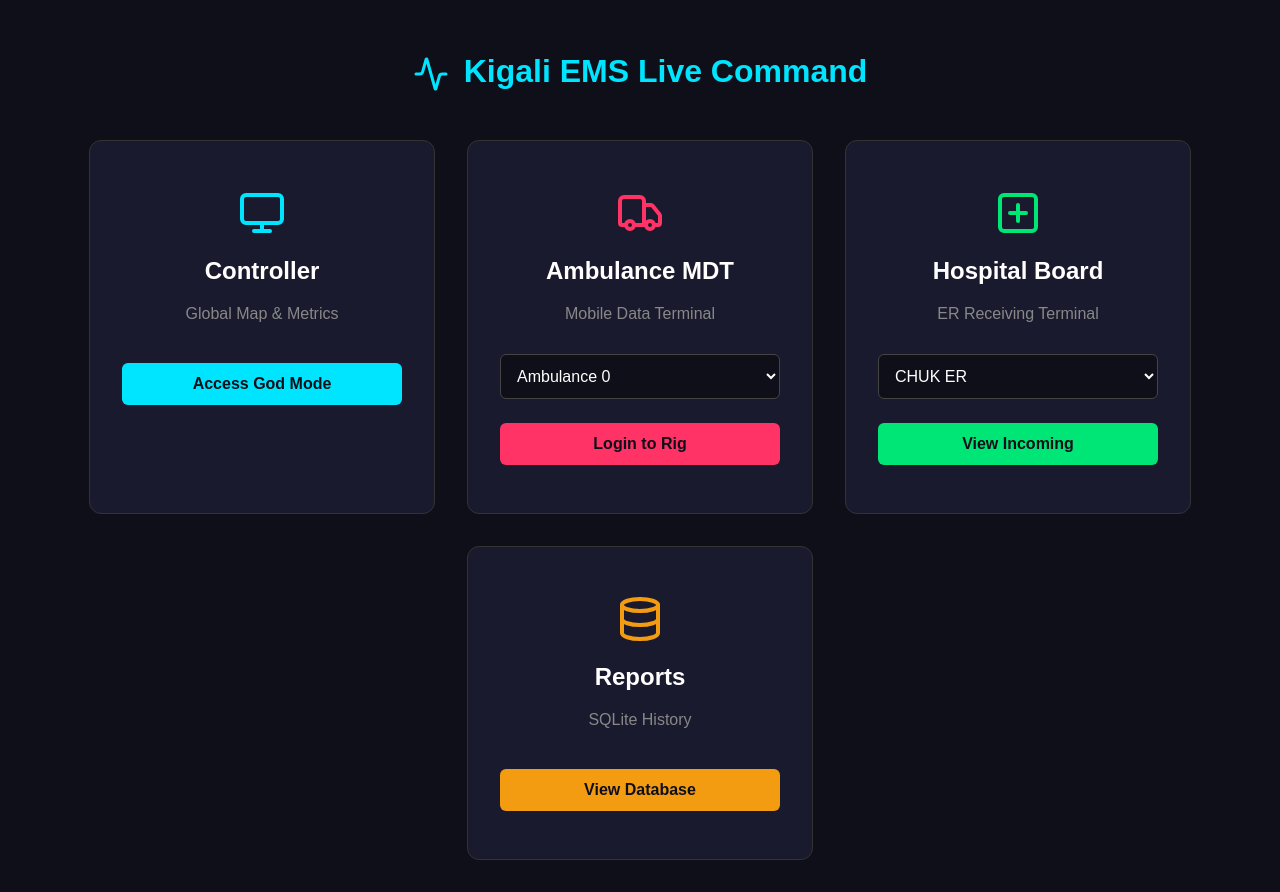
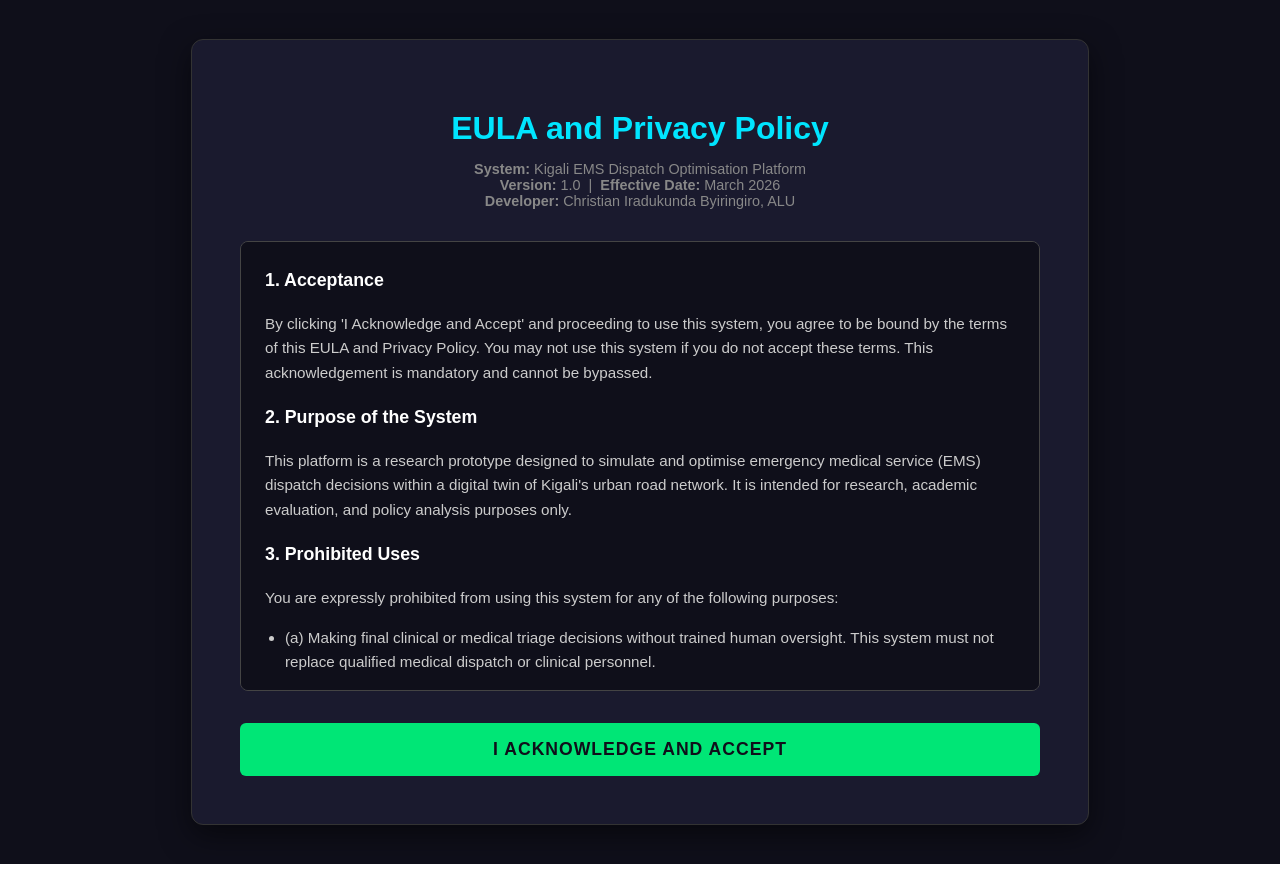
Before and after one commit to Christianib003/kigali-ems-pipeline-optimization, a React (Create React App) app in the folder kigali-ems-ui/: page / in a window 1280 px wide. After the commit the page ends 864 px from the top, so only its background shows below. Built offline with nearby package versions, Linux system fonts and the light colour scheme.

Commit message:
checkpoint

```diff
--- a/kigali-ems-ui/src/App.js
+++ b/kigali-ems-ui/src/App.js
@@ -2,6 +2,7 @@
 import { Activity, Truck, PlusSquare, Monitor, MapPin, AlertTriangle, Clock, ShieldAlert, Database } from 'lucide-react';
 
 export default function App() {
+  const [eulaAccepted, setEulaAccepted] = useState(false);
   const [role, setRole] = useState(null);
   const [clientId, setClientId] = useState('');
   const [isConnected, setIsConnected] = useState(false);
@@ -52,6 +53,67 @@
     return `${m}:${s}`;
   };
 
+
+  // ==========================================
+  // VIEW 0: EULA & PRIVACY POLICY (GATEKEEPER)
+  // ==========================================
+  if (!eulaAccepted) {
+    return (
+      <div style={{ padding: '2rem', fontFamily: 'sans-serif', backgroundColor: '#0f0f1a', color: 'white', minHeight: '100vh', display: 'flex', justifyContent: 'center', alignItems: 'center' }}>
+        <div style={{ backgroundColor: '#1a1a2e', padding: '3rem', borderRadius: '12px', width: '100%', maxWidth: '800px', border: '1px solid #333', boxShadow: '0 10px 30px rgba(0,0,0,0.5)' }}>
+          <h1 style={{ color: '#00e5ff', textAlign: 'center', marginBottom: '0.5rem' }}>EULA and Privacy Policy</h1>
+          <p style={{ textAlign: 'center', color: '#888', marginBottom: '2rem', fontSize: '0.9rem' }}>
+            <strong>System:</strong> Kigali EMS Dispatch Optimisation Platform <br/>
+            <strong>Version:</strong> 1.0 &nbsp;|&nbsp; <strong>Effective Date:</strong> March 2026 <br/>
+            <strong>Developer:</strong> Christian Iradukunda Byiringiro, ALU
+          </p>
+
+          {/* Scrollable Legal Text Box */}
+          <div style={{ backgroundColor: '#0f0f1a', padding: '1.5rem', borderRadius: '8px', height: '400px', overflowY: 'auto', border: '1px solid #444', color: '#ccc', lineHeight: '1.6', fontSize: '0.95rem', marginBottom: '2rem' }}>
+            <h3 style={{ color: 'white', marginTop: 0 }}>1. Acceptance</h3>
+            <p>By clicking 'I Acknowledge and Accept' and proceeding to use this system, you agree to be bound by the terms of this EULA and Privacy Policy. You may not use this system if you do not accept these terms. This acknowledgement is mandatory and cannot be bypassed.</p>
+
+            <h3 style={{ color: 'white' }}>2. Purpose of the System</h3>
+            <p>This platform is a research prototype designed to simulate and optimise emergency medical service (EMS) dispatch decisions within a digital twin of Kigali's urban road network. It is intended for research, academic evaluation, and policy analysis purposes only.</p>
+
+            <h3 style={{ color: 'white' }}>3. Prohibited Uses</h3>
+            <p>You are expressly prohibited from using this system for any of the following purposes:</p>
+            <ul style={{ paddingLeft: '20px' }}>
+              <li style={{ marginBottom: '10px' }}>(a) Making final clinical or medical triage decisions without trained human oversight. This system must not replace qualified medical dispatch or clinical personnel.</li>
+              <li style={{ marginBottom: '10px' }}>(b) Surveillance, monitoring, or tracking of individuals' urban movement patterns, regardless of stated purpose.</li>
+              <li style={{ marginBottom: '10px' }}>(c) Any operational deployment affecting real patients, paramedics, or healthcare facilities without first obtaining appropriate institutional approvals, a fresh Data Protection Impact Assessment (DPIA), and re-approval from an Ethics in Research Committee.</li>
+            </ul>
+
+            <h3 style={{ color: 'white' }}>4. Data Processed by This System</h3>
+            <p>In its current prototype form, this system processes only synthetic simulation data: algorithmically generated incident locations, severity classifications, and ambulance movement data. No real patient data, personal health information, or personally identifiable information (PII) is collected, stored, or transmitted at any stage. If this system is adapted for operational use, a formal DPIA must be conducted under the Rwanda Law No. 058/2021 on the Protection of Personal Data and Privacy before any real data is processed.</p>
+
+            <h3 style={{ color: 'white' }}>5. Data Minimisation</h3>
+            <p>The system is architected on the principle of data minimisation: dispatch decisions require only incident location (GPS coordinates) and severity classification. No patient name, age, identity, or medical history is required or should be provided to the system at any stage, including in operational deployments.</p>
+
+            <h3 style={{ color: 'white' }}>6. Human Oversight Requirement</h3>
+            <p>This system is a decision-support tool. All dispatch recommendations generated by the AI agent must be reviewed and confirmed by a trained human dispatcher before being acted upon in any real-world operational context. The system does not and must not operate as a fully autonomous dispatcher in life-critical settings. This requirement is consistent with the IEEE Ethically Aligned Design principles and Article 22 of the GDPR.</p>
+
+            <h3 style={{ color: 'white' }}>7. Transparency and Accountability</h3>
+            <p>All users of this system are entitled to an explanation of how dispatch decisions are made. The system logs all dispatch decisions, associated policy, and outcomes for audit and review. Users may request access to these logs at any time. The developer is accountable for the design of the algorithm and is obligated to disclose known limitations, including the current DQN model's performance characteristics, to any organisation considering operational deployment.</p>
+
+            <h3 style={{ color: 'white' }}>8. Limitation of Liability</h3>
+            <p>This system is provided for research purposes only. The developer makes no warranty — express or implied — regarding the accuracy, fitness for purpose, or completeness of the system's dispatch recommendations. The developer accepts no liability for outcomes resulting from misuse, unauthorised operational deployment, or use in contravention of the prohibited uses listed in Clause 3.</p>
+
+            <h3 style={{ color: 'white' }}>9. Contact and Reporting</h3>
+            <p>Any concerns about data use, system misuse, or ethical violations should be reported to: <strong>c.iradukund2@alustudent.com</strong>. For REC-related concerns: Ethics in Research Committee, African Leadership University, Kigali, Rwanda.</p>
+          </div>
+
+          <button
+            onClick={() => setEulaAccepted(true)}
+            style={{ backgroundColor: '#00e676', color: '#0f0f1a', border: 'none', padding: '16px 24px', borderRadius: '6px', cursor: 'pointer', width: '100%', fontWeight: 'bold', fontSize: '1.1rem', textTransform: 'uppercase', letterSpacing: '1px' }}
+          >
+            I Acknowledge and Accept
+          </button>
+        </div>
+      </div>
+    );
+  }
+
   // ==========================================
   // VIEW 1: LOGIN SCREEN
   // ==========================================
@@ -69,7 +131,7 @@
             <Monitor size={48} color="#00e5ff" />
             <h2 style={{marginTop: '1rem'}}>Controller</h2>
             <p style={{color: '#888'}}>Global Map & Metrics</p>
-            <button onClick={() => handleLogin('controller', 'global')} style={btnStyle('#00e5ff')}>Access God Mode</button>
+            <button onClick={() => handleLogin('controller', 'global')} style={btnStyle('#00e5ff')}>Live Control</button>
           </div>
 
           <div style={cardStyle}>
@@ -117,11 +179,11 @@
           <div style={{ flex: 3, backgroundColor: '#1a1a2e', borderRadius: '12px', padding: '1rem', position: 'relative', border: '1px solid #333' }}>
             <h3 style={{ margin: '0 0 1rem 0', color: '#00e5ff' }}><MapPin style={{verticalAlign:'bottom'}}/> Kigali Live Sector Map</h3>
 
-            <svg width="100%" height="90%" viewBox="0 0 20000 10000" style={{ backgroundColor: '#0f0f1a', borderRadius: '8px' }}>
+            <svg width="100%" height="90%" viewBox="0 0 26000 12000" style={{ backgroundColor: '#0f0f1a', borderRadius: '8px' }}>
 
               {/* 1. Render Hospitals (Red Crosses) */}
               {liveData?.hospitals?.map(hosp => (
-                <g key={hosp.id} transform={`translate(${hosp.x - 5000}, ${15000 - hosp.y})`}>
+                <g key={hosp.id} transform={`translate(${hosp.x}, ${16000 - hosp.y})`}>
                   <rect x="-100" y="-30" width="200" height="60" fill="#ff2a2a" />
                   <rect x="-30" y="-100" width="60" height="200" fill="#ff2a2a" />
                   <text y="150" fill="white" fontSize="120" textAnchor="middle" fontWeight="bold">
@@ -132,7 +194,7 @@
 
               {/* 2. Render Active Incidents */}
               {liveData?.incidents?.map(inc => (
-                <g key={inc.id} transform={`translate(${inc.x - 5000}, ${15000 - inc.y})`}>
+                <g key={inc.id} transform={`translate(${inc.x}, ${16000 - inc.y})`}>
                   <circle r="150" fill={inc.status === 'PENDING' ? '#ff3366' : '#f39c12'} className="pulse-anim" />
                   <text y="-250" fill="white" fontSize="200" textAnchor="middle">{inc.id}</text>
                 </g>
@@ -140,7 +202,7 @@
 
               {/* 3. Render Live Ambulances */}
               {liveData?.ambulances?.map(amb => (
-                <g key={amb.id} transform={`translate(${amb.x - 5000}, ${15000 - amb.y})`}>
+                <g key={amb.id} transform={`translate(${amb.x}, ${16000 - amb.y})`}>
                   <circle r="200" fill={amb.status === 'IDLE' ? '#888' : amb.status === 'RESPONDING' ? '#00e5ff' : amb.status === 'TRANSPORTING' ? '#00e676' : '#f39c12'} />
                   <text y="-300" fill="white" fontSize="250" textAnchor="middle" fontWeight="bold">{amb.id}</text>
                 </g>
```
Also changed, not shown: 1 other file (tests, documents, lock files or other folders).
